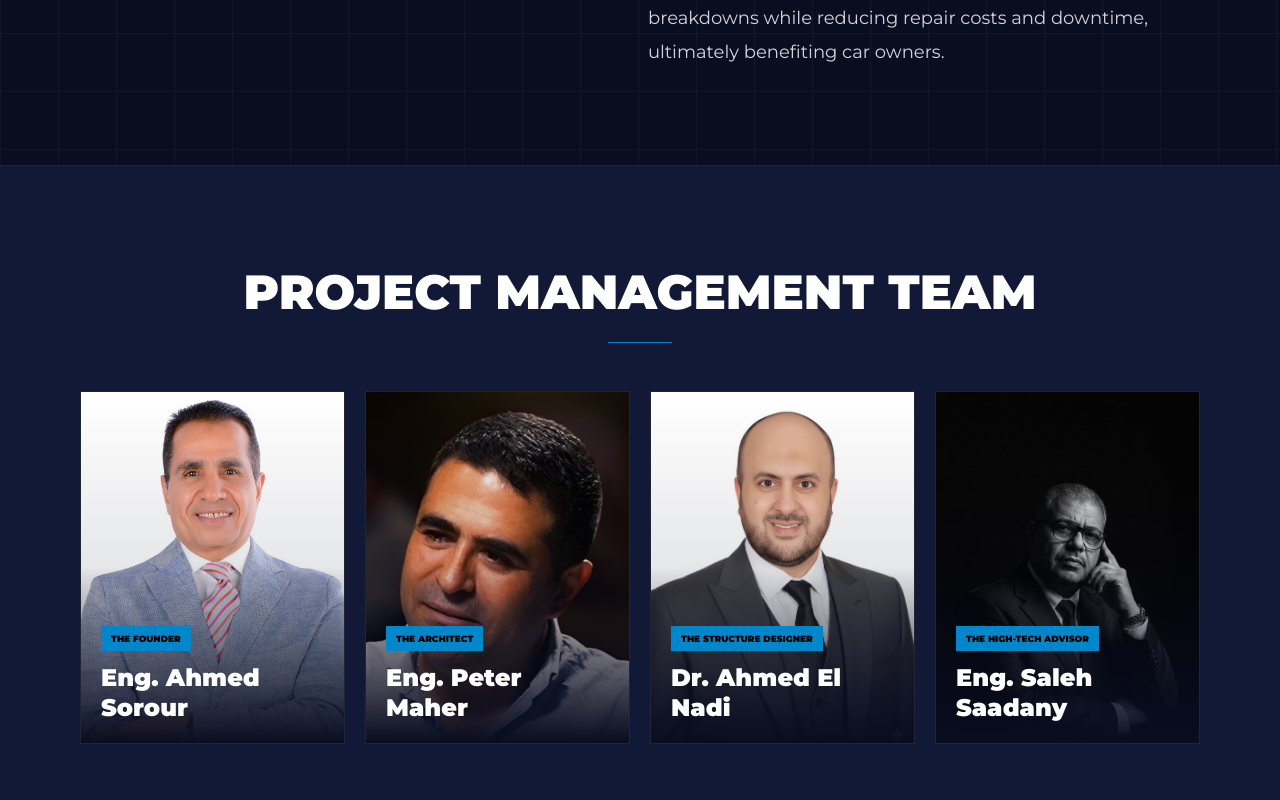
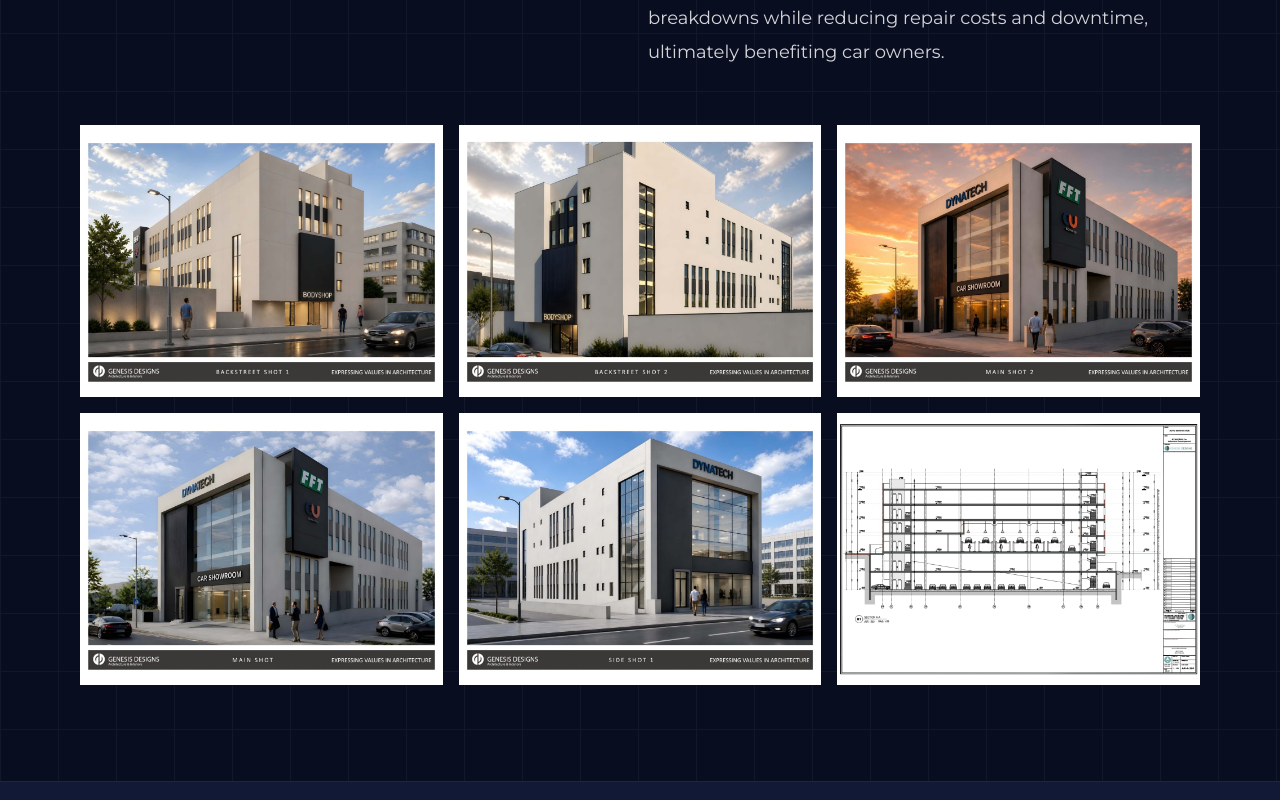
Before and after one commit to Micheal-Soliman/dyna-tech, a Next.js app: page /en/the-auto-hub in a window 1280 px wide. Shown: the part 1580-2380 px from the top of the page. Built offline with nearby package versions, Linux system fonts and the light colour scheme.

Commit message:
first commits 36967

```diff
--- a/components/auto-hub/AutoHubPage.tsx
+++ b/components/auto-hub/AutoHubPage.tsx
@@ -2,6 +2,7 @@
 
 import Image from "next/image";
 import { motion, useInView, useReducedMotion } from "framer-motion";
+import { ChevronLeft, ChevronRight, Maximize2, X } from "lucide-react";
 import { useEffect, useRef, useState } from "react";
 
 export type AutoHubContent = {
@@ -31,6 +32,15 @@
 };
 
 type Props = { content: AutoHubContent; locale: string };
+
+const autoHubGallery = [
+  "/autohub/The%20Auto%20Hub/IMG-20260623-WA0017.jpg",
+  "/autohub/The%20Auto%20Hub/IMG-20260623-WA0019.jpg",
+  "/autohub/The%20Auto%20Hub/IMG-20260623-WA0021.jpg",
+  "/autohub/The%20Auto%20Hub/IMG-20260623-WA0027.jpg",
+  "/autohub/The%20Auto%20Hub/IMG-20260623-WA0028.jpg",
+  "/autohub/The%20Auto%20Hub/IMG-20260623-WA0038.jpg",
+];
 
 type TeamMember = {
   category: string;
@@ -222,9 +232,32 @@
   const figures = projectFigures(isAr);
   const reduceMotion = useReducedMotion();
   const [activeTeamIndex, setActiveTeamIndex] = useState<number | null>(null);
+  const [activeGalleryIndex, setActiveGalleryIndex] = useState<number | null>(null);
   const reveal = reduceMotion
     ? { initial: { opacity: 1, y: 0 }, whileInView: { opacity: 1, y: 0 } }
     : { initial: { opacity: 0, y: 24 }, whileInView: { opacity: 1, y: 0 } };
+
+  useEffect(() => {
+    if (activeGalleryIndex === null) return;
+    const previousOverflow = document.body.style.overflow;
+    document.body.style.overflow = "hidden";
+
+    const onKeyDown = (event: KeyboardEvent) => {
+      if (event.key === "Escape") setActiveGalleryIndex(null);
+      if (event.key === "ArrowLeft") {
+        setActiveGalleryIndex((current) => current === null ? current : (current - 1 + autoHubGallery.length) % autoHubGallery.length);
+      }
+      if (event.key === "ArrowRight") {
+        setActiveGalleryIndex((current) => current === null ? current : (current + 1) % autoHubGallery.length);
+      }
+    };
+
+    window.addEventListener("keydown", onKeyDown);
+    return () => {
+      document.body.style.overflow = previousOverflow;
+      window.removeEventListener("keydown", onKeyDown);
+    };
+  }, [activeGalleryIndex]);
 
   return (
     <main dir={isAr ? "rtl" : "ltr"} lang={locale} className="min-h-screen bg-[#080d20] pt-24 text-white">
@@ -258,6 +291,25 @@
           <motion.p {...reveal} viewport={{ once: true, amount: 0.15 }} transition={{ duration: 0.65, delay: 0.06 }} className="text-base leading-[1.9] text-zinc-300 md:text-lg">
             {copy.introduction}
           </motion.p>
+        </div>
+        <div className="relative mx-auto mt-14 grid max-w-7xl gap-4 sm:grid-cols-2 lg:grid-cols-3">
+          {autoHubGallery.map((src, index) => (
+            <motion.button
+              key={src}
+              type="button"
+              {...reveal}
+              viewport={{ once: true, amount: 0.15 }}
+              transition={{ duration: 0.45, delay: Math.min(index * 0.03, 0.15) }}
+              onClick={() => setActiveGalleryIndex(index)}
+              className="group relative aspect-[4/3] cursor-pointer overflow-hidden border border-white/10 bg-white"
+              aria-label={isAr ? "فتح صورة المشروع" : "Open project image"}
+            >
+              <Image src={src} alt="" fill sizes="(min-width:1024px) 33vw, (min-width:640px) 50vw, 100vw" className="object-contain transition duration-500 group-hover:brightness-105" />
+              <span className="absolute right-4 top-4 flex h-10 w-10 items-center justify-center border border-white/20 bg-black/55 text-white opacity-0 backdrop-blur transition group-hover:opacity-100">
+                <Maximize2 size={17} />
+              </span>
+            </motion.button>
+          ))}
         </div>
       </section>
 
@@ -306,6 +358,17 @@
           </div>
         </div>
       </section>
+
+      {activeGalleryIndex !== null ? (
+        <div className="fixed inset-0 z-[310] flex items-center justify-center bg-black/92 px-4 py-5 backdrop-blur-md md:px-8" role="dialog" aria-modal="true" aria-label={isAr ? "صورة المشروع" : "Project image"}>
+          <button type="button" onClick={() => setActiveGalleryIndex(null)} className="absolute right-4 top-4 z-20 flex h-11 w-11 items-center justify-center bg-white text-black transition hover:bg-[#43becc] md:right-7 md:top-7" aria-label={isAr ? "إغلاق" : "Close"}><X size={20} /></button>
+          <button type="button" onClick={() => setActiveGalleryIndex((current) => current === null ? current : (current - 1 + autoHubGallery.length) % autoHubGallery.length)} className="absolute left-4 top-1/2 z-20 flex h-11 w-11 -translate-y-1/2 items-center justify-center border border-white/15 bg-black/55 text-white transition hover:bg-white hover:text-black md:left-7" aria-label={isAr ? "السابق" : "Previous"}><ChevronLeft size={22} /></button>
+          <button type="button" onClick={() => setActiveGalleryIndex((current) => current === null ? current : (current + 1) % autoHubGallery.length)} className="absolute right-4 top-1/2 z-20 flex h-11 w-11 -translate-y-1/2 items-center justify-center border border-white/15 bg-black/55 text-white transition hover:bg-white hover:text-black md:right-7" aria-label={isAr ? "التالي" : "Next"}><ChevronRight size={22} /></button>
+          <div className="relative h-full max-h-[86vh] w-full max-w-6xl overflow-hidden border border-white/10 bg-[#080d20]">
+            <Image src={autoHubGallery[activeGalleryIndex]} alt="" fill sizes="100vw" className="object-contain" priority />
+          </div>
+        </div>
+      ) : null}
     </main>
   );
 }
--- a/components/partners/TechnologyPartnersPage.tsx
+++ b/components/partners/TechnologyPartnersPage.tsx
@@ -45,7 +45,7 @@
       alt={id === "fft" ? "FFT Produktionssysteme official logo" : "Composites United official logo"}
       width={id === "fft" ? 952 : 959}
       height={id === "fft" ? 376 : 729}
-      className={id === "fft" ? "h-14 w-auto" : "h-20 w-auto"}
+      className={id === "fft" ? "h-14 w-auto" : "h-[5.25rem] w-auto object-contain"}
     />
   );
 }
@@ -144,7 +144,7 @@
               const href = `/${locale}/technology-partners/${partnerSlug(partner.name)}`;
               const background = logoId === "fft"
                 ? "/fft/FFT/IMG-20260623-WA0009.jpg"
-                : "/cu/IMG-20260622-WA0005.jpg";
+                : "/logo-cu.png";
 
               return (
                 <motion.div
@@ -159,26 +159,26 @@
                     href={href}
                     className="group relative block min-h-[430px] overflow-hidden border border-white/10 bg-[#111936] p-5 transition duration-500 hover:-translate-y-1 hover:border-[#43becc]/55 sm:p-7 md:min-h-[470px] md:p-9"
                   >
+                    {logoId === "fft" ? (
                       <Image
                         src={background}
                         alt={`${label} partnership background`}
                         fill
                         sizes="(min-width: 1024px) 50vw, 100vw"
-                      style={
-                        logoId === "cu"
-                          ? {
-                              transform: "translateX(-22%) scale(1)",
-                              transformOrigin: "center",
-                            }
-                          : undefined
-                      }
-                      className={`transition duration-700 ${
-                        logoId === "cu"
-                          ? "object-cover"
-                          : "object-contain object-center group-hover:scale-[1.02]"
-                      }`}
+                        className="object-contain object-center transition duration-700 group-hover:scale-[1.02]"
                       />
-                    <div className="absolute inset-0 bg-[linear-gradient(180deg,rgba(8,13,32,0.24),rgba(8,13,32,0.9))]" />
+                    ) : (
+                      <div className="absolute inset-0 bg-[#111936] [background-image:linear-gradient(#43becc12_1px,transparent_1px),linear-gradient(90deg,#43becc12_1px,transparent_1px)] [background-size:48px_48px]">
+                        <Image
+                          src="/logo-cu.png"
+                          alt=""
+                          fill
+                          sizes="(min-width: 1024px) 50vw, 100vw"
+                          className="object-contain object-center p-16 opacity-30 sm:p-20"
+                        />
+                      </div>
+                    )}
+                    <div className={`absolute inset-0 ${logoId === "cu" ? "bg-[linear-gradient(180deg,rgba(8,13,32,0.18),rgba(8,13,32,0.96))]" : "bg-[linear-gradient(180deg,rgba(8,13,32,0.24),rgba(8,13,32,0.9))]"}`} />
                     <div className="relative z-10 flex h-full flex-col">
                       <div className="flex flex-col gap-5 sm:flex-row sm:items-start sm:justify-between sm:gap-6">
                         <div>
@@ -189,7 +189,7 @@
                             {partner.name}
                           </h3>
                         </div>
-                        <div className="flex min-h-20 min-w-28 shrink-0 items-center justify-center border border-white/20 bg-white/95 px-4 py-3">
+                        <div className={`relative z-20 flex shrink-0 items-center justify-center border border-white/20 bg-white px-4 py-3 shadow-[0_12px_34px_rgba(0,0,0,0.22)] ${logoId === "cu" ? "min-h-24 min-w-32" : "min-h-20 min-w-28"}`}>
                           <PartnerLogo id={logoId} />
                         </div>
                       </div>
--- a/lib/routes.ts
+++ b/lib/routes.ts
@@ -15,7 +15,7 @@
   { label: "Home", labelAr: "الرئيسية", path: siteRoutes.home },
   { label: "About Us", labelAr: "من نحن", path: siteRoutes.about },
   { label: "Technology Partners", labelAr: "شركاء التكنولوجيا", path: siteRoutes.partners },
-  { label: "Auto Hub", labelAr: "أوتو هب", path: siteRoutes.autoHub },
+  { label: "The Auto Hub", labelAr: "أوتو هب", path: siteRoutes.autoHub },
   { label: "Tech Info", labelAr: "معلومات تقنية", path: siteRoutes.techInfo },
   { label: "Careers", labelAr: "الوظائف", path: siteRoutes.careers },
 ] as const;
```
Also changed, not shown: 1 other file (tests, documents, lock files or other folders). Lines whose indentation alone changed are shown as unchanged.
